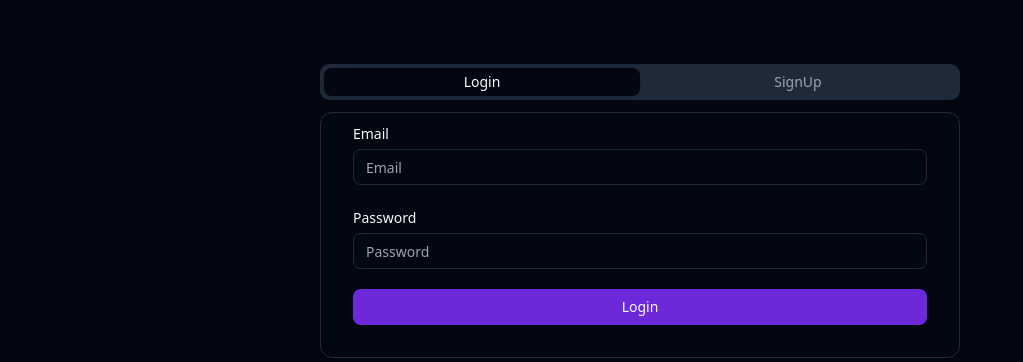
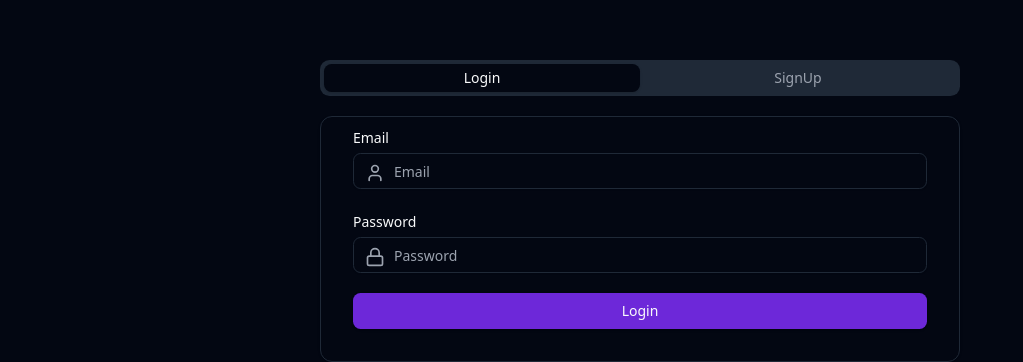
Before and after one commit to diyaprajapati/ContentAura, a React (Vite) app in the folder cms-frontend/: page /auth in a window 1280 px wide. Shown: the part 138-500 px from the top of the page, without its empty margins (0-1023 px from the left). Built offline with nearby package versions, Linux system fonts and the light colour scheme; no server answers.

Commit message:
modify ui

```diff
--- a/cms-frontend/src/pages/Authentication/Authentication.tsx
+++ b/cms-frontend/src/pages/Authentication/Authentication.tsx
@@ -1,5 +1,5 @@
-import { Tabs, TabsList, TabsTrigger } from '@/components/ui/tabs'
-import { TabsContent } from '@radix-ui/react-tabs'
+import { Tabs, TabsContent, TabsList, TabsTrigger } from '@/components/ui/tabs'
+// import { TabsContent } from '@radix-ui/react-tabs'
 import Login from './Login'
 import Signup from './Signup'
 
--- a/cms-frontend/src/pages/Authentication/Login.tsx
+++ b/cms-frontend/src/pages/Authentication/Login.tsx
@@ -5,9 +5,10 @@ import { Label } from '@/components/ui/label'
 import { useForm } from 'react-hook-form'
 import { z } from 'zod'
 import { zodResolver } from '@hookform/resolvers/zod'
-import axios from 'axios';
+import axios from 'axios'
 import { useNavigate } from 'react-router-dom'
 import { useEffect } from 'react'
+import { User, Lock } from 'lucide-react'
 
 // validation schema
 const loginSchema = z.object({
@@ -60,14 +61,10 @@ export default function Login() {
         localStorage.setItem('token', response.data.token);
         navigate("/dashboard");
       }
-      // Perform any redirection or state update here
     } catch (error: any) {
-      // Handle error response
       const errorMessage =
         error.response?.data?.message || 'Something went wrong. Please try again.';
       console.error('Login error:', errorMessage);
-
-      // You can show this message to the user, for example:
       alert(errorMessage);
     }
   }
@@ -80,13 +77,16 @@ export default function Login() {
             {/* email */}
             <div className="space-y-1">
               <Label htmlFor="email">Email</Label>
+              <div className="relative">
                 <Input
                   id="email"
                   type="email"
                   placeholder="Email"
-                className="hover:drop-shadow-sm hover:shadow-violet-800 hover:transition-all ease-in-out focus:drop-shadow-sm focus:shadow-violet-800"
+                  className="pl-10 hover:drop-shadow-sm hover:shadow-violet-800 hover:transition-all ease-in-out focus:drop-shadow-sm focus:shadow-violet-800"
                   {...register('email')}
                 />
+                <User className="absolute left-3 top-2.5 h-5 w-5 text-muted-foreground" />
+              </div>
               {errors.email && (
                 <p className="text-sm text-red-500 mt-1">
                   {errors.email.message}
@@ -97,13 +97,16 @@ export default function Login() {
             {/* password */}
             <div className="space-y-1">
               <Label htmlFor="password">Password</Label>
+              <div className="relative">
                 <Input
                   id="password"
                   type="password"
                   placeholder="Password"
-                className="hover:drop-shadow-sm hover:shadow-violet-800 hover:transition-all ease-in-out focus:drop-shadow-sm focus:shadow-violet-800"
+                  className="pl-10 hover:drop-shadow-sm hover:shadow-violet-800 hover:transition-all ease-in-out focus:drop-shadow-sm focus:shadow-violet-800"
                   {...register('password')}
                 />
+                <Lock className="absolute left-3 top-2.5 h-5 w-5 text-muted-foreground" />
+              </div>
               {errors.password && (
                 <p className="text-sm text-red-500 mt-1">
                   {errors.password.message}
--- a/cms-frontend/src/pages/Authentication/Signup.tsx
+++ b/cms-frontend/src/pages/Authentication/Signup.tsx
@@ -131,7 +131,7 @@ export default function Signup() {
             {/* First name */}
             <div>
               <Label>First name</Label>
-              <Input id='fname' name='firstname' type='text' placeholder='First name' value={formData.firstname} onChange={handleChange} />
+              <Input id='fname' name='firstname' type='text' placeholder='First name' value={formData.firstname} onChange={handleChange} className="hover:drop-shadow-sm hover:shadow-violet-800 hover:transition-all ease-in-out focus:drop-shadow-sm focus:shadow-violet-800" />
               {errors.firstname && (
                 <p className="text-sm text-red-500 mt-1">
                   {errors.firstname}
@@ -142,7 +142,7 @@ export default function Signup() {
             {/* Last name */}
             <div>
               <Label>Last name</Label>
-              <Input id='lname' name='lastname' type='text' placeholder='Last name' value={formData.lastname} onChange={handleChange} />
+              <Input id='lname' name='lastname' type='text' placeholder='Last name' value={formData.lastname} onChange={handleChange} className="hover:drop-shadow-sm hover:shadow-violet-800 hover:transition-all ease-in-out focus:drop-shadow-sm focus:shadow-violet-800" />
             </div>
             {/* email */}
             <div className="space-y-1">
```
Lines whose indentation alone changed are shown as unchanged.
